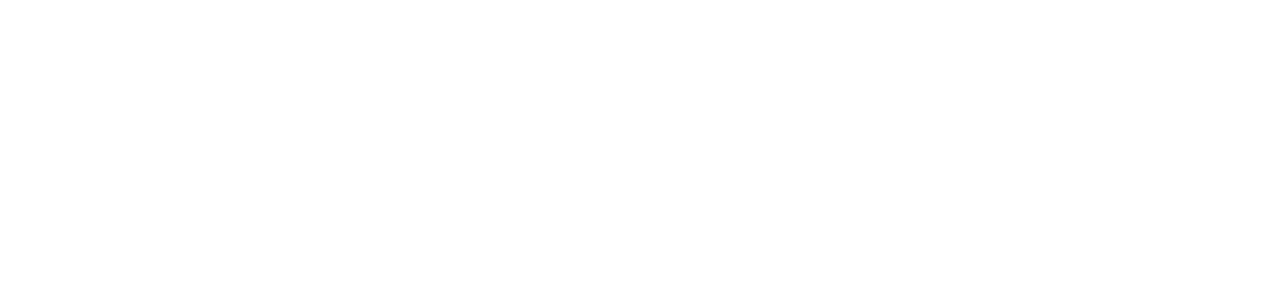
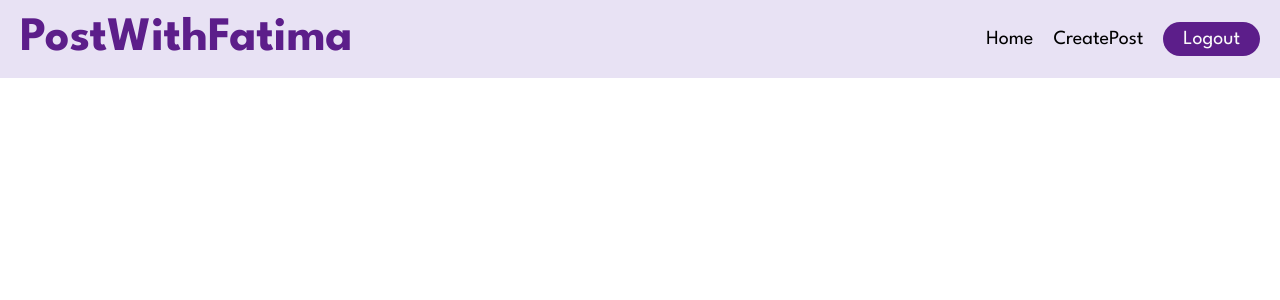
Before and after one commit to Avatar-J/Angular-API-Master, an Angular app: page / in a window 1280 px wide. Shown: the top 300 px of the page. Built offline with nearby package versions, Linux system fonts and the light colour scheme.

Commit message:
create navbar

```diff
--- a/src/app/app.component.html
+++ b/src/app/app.component.html
@@ -1 +1,6 @@
-<router-outlet />
+<app-nav-bar />
+
+<main>
+
+    <router-outlet />
+</main>
--- a/src/app/app.component.ts
+++ b/src/app/app.component.ts
@@ -1,11 +1,12 @@
 import { Component } from '@angular/core';
 import { RouterOutlet } from '@angular/router';
+import { NavBarComponent } from './components/nav-bar/nav-bar.component';
 
 @Component({
   selector: 'app-root',
-  imports: [RouterOutlet],
+  imports: [RouterOutlet, NavBarComponent],
   templateUrl: './app.component.html',
-  styleUrl: './app.component.scss'
+  styleUrl: './app.component.scss',
 })
 export class AppComponent {
   title = 'post-manager';
--- /dev/null
+++ b/src/app/components/nav-bar/nav-bar.component.html
@@ -0,0 +1,17 @@
+<nav>
+    <h1>PostWithFatima</h1>
+
+    <div class="page-links">
+        <a>
+            Home
+        </a>
+
+        <a>
+            CreatePost
+        </a>
+
+        <button>
+            Logout
+        </button>
+    </div>
+</nav>
--- /dev/null
+++ b/src/app/components/nav-bar/nav-bar.component.scss
@@ -0,0 +1,36 @@
+@use "../../styles/variables" as *;
+@use "../../styles/mixins" as *;
+
+nav {
+  width: 100%;
+  background-color: $lavender;
+  min-height: 60px;
+  padding: 10px 20px;
+  @include flex(row, space-between, center);
+
+  h1 {
+    @include TextPreset1;
+    color: $deep-purple;
+  }
+
+  .page-links {
+    @include flex(row, flex-start, center, 20px);
+
+    button {
+      @include actionButton;
+      @include TextPreset2;
+    }
+  }
+
+  @include breakpoint(480px) {
+    width: 100%;
+    @include flex(column, space-between, center);
+
+    h1 {
+      @include TextPreset3;
+    }
+    button {
+      @include TextPreset4;
+    }
+  }
+}
--- /dev/null
+++ b/src/app/styles/_mixins.scss
@@ -0,0 +1,55 @@
+@use "./variables" as *;
+
+@import url("https://fonts.googleapis.com/css2?family=League+Spartan:wght@100..900&display=swap");
+
+@mixin flex($direction: row, $justify: flex-start, $align: stretch, $gap: 0) {
+  display: flex;
+  flex-direction: $direction;
+  justify-content: $justify;
+  align-items: $align;
+  gap: $gap;
+}
+
+@mixin actionButton($bg-color: #5c1e8a) {
+  background-color: $bg-color;
+  width: 100%;
+  color: $white;
+  padding: 5px 20px;
+  border-radius: 999px;
+  outline: none;
+  border: none;
+  cursor: pointer;
+}
+
+@mixin breakpoint($bp: 0) {
+  @media (max-width: $bp) {
+    @content;
+  }
+}
+
+@mixin TextPreset1 {
+  font-size: 48px;
+  line-height: 120%;
+  font-family: "League Spartan", sans-serif;
+  font-weight: 700;
+}
+
+@mixin TextPreset2 {
+  font-size: 20px;
+  font-weight: 400;
+  line-height: 120%;
+  font-family: "League Spartan", sans-serif;
+}
+
+@mixin TextPreset3 {
+  font-size: 30px;
+  line-height: 120%;
+  font-family: "League Spartan", sans-serif;
+  font-weight: 700;
+}
+@mixin TextPreset4 {
+  font-size: 16px;
+  font-weight: 400;
+  line-height: 120%;
+  font-family: "League Spartan", sans-serif;
+}
--- /dev/null
+++ b/src/app/styles/_variables.scss
@@ -0,0 +1,9 @@
+// typography
+// $font-bold: 'RedHatText-Bold';
+// $font-semibold: 'RedHatText-SemiBold';
+// $font-regular: 'RedHatText-Regular';
+
+//colors
+$deep-purple: #5c1e8a;
+$white: #fafafa;
+$lavender: #e8e2f4;
--- a/src/styles.scss
+++ b/src/styles.scss
@@ -1 +1,13 @@
-/* You can add global styles to this file, and also import other style files */
+@use "../src/app/styles/mixins" as *;
+
+* {
+  margin: 0;
+  padding: 0;
+  box-sizing: border-box;
+
+  @include TextPreset2;
+
+  @include breakpoint(480px) {
+    @include TextPreset4;
+  }
+}
```
Also changed, not shown: src/app/components/nav-bar/nav-bar.component.ts (added, +11 -0 lines), src/app/styles/_fonts.scss (added), 1 other file (tests, documents, lock files or other folders).
